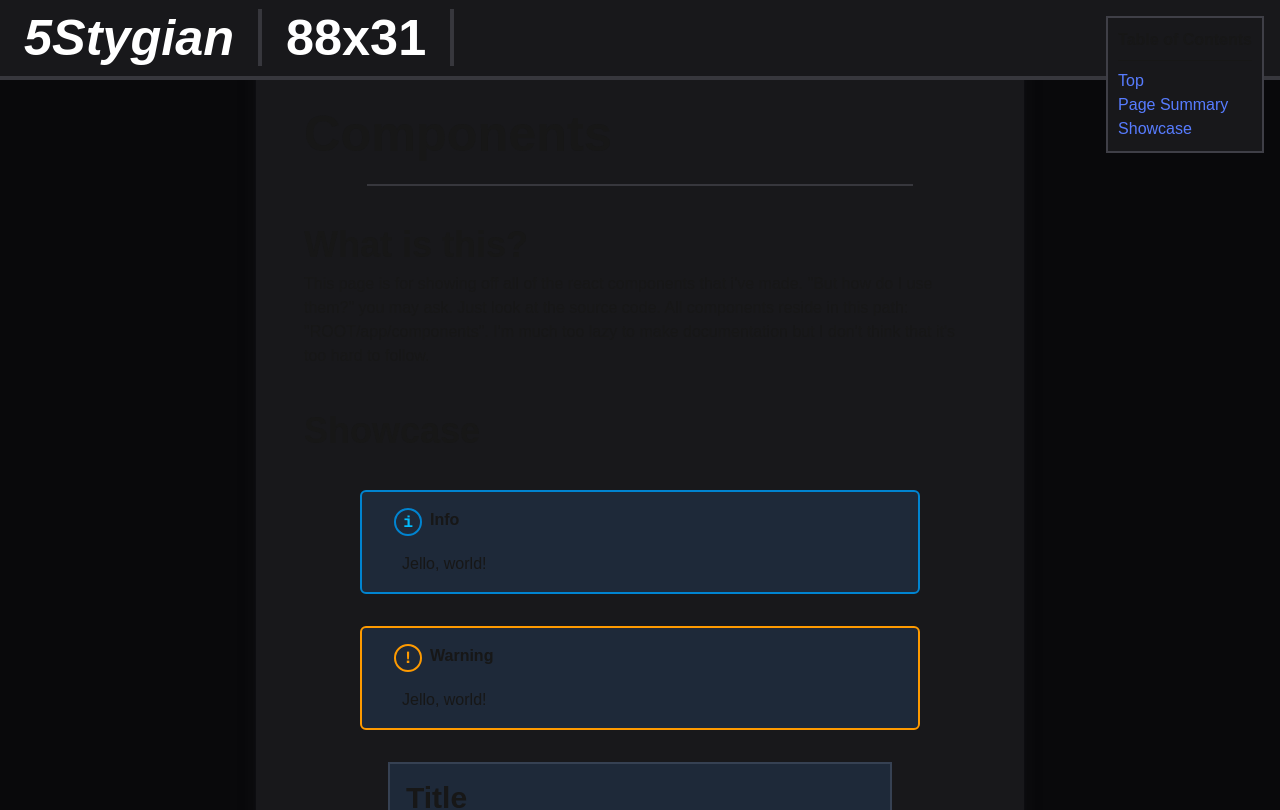
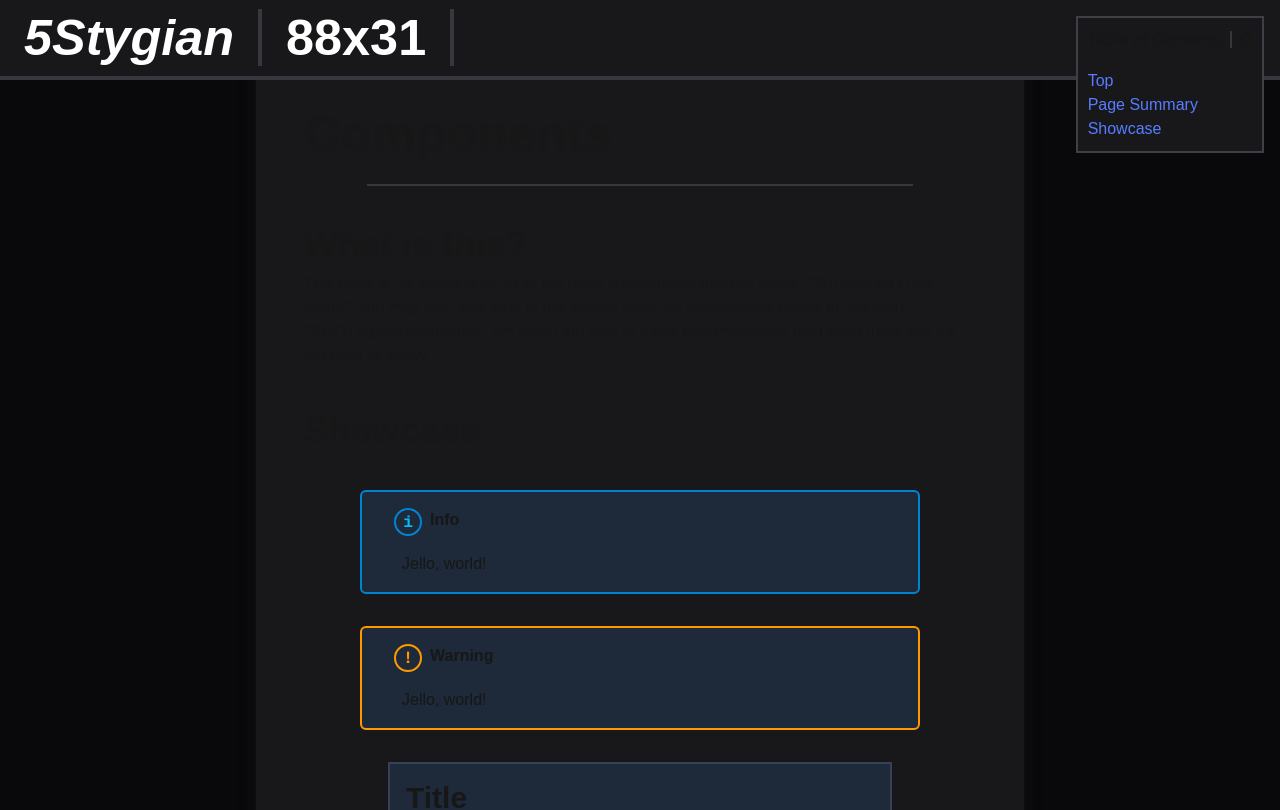
Before and after one commit to 5Stygian/5Stygian, a Next.js app: page /papers/components in a window 1280 px wide. Shown: the top 810 px of the page. Built offline with nearby package versions, Linux system fonts and the light colour scheme; a web font is replaced by a local one.

Commit message:
make the table of contents collapsible

```diff
--- a/src/app/components/toc/toc.tsx
+++ b/src/app/components/toc/toc.tsx
@@ -10,6 +10,11 @@ export default function TableOfContents() {
   useEffect(() => {
     const headerIds: Array<string> = [];
 
+    const collapse: HTMLSpanElement = document.getElementById("toc-collapse") as HTMLSpanElement;
+    const divider: HTMLHRElement = document.getElementById("toc-divider") as HTMLHRElement;
+    const contents: HTMLDivElement = document.getElementById("toc-contents") as HTMLDivElement;
+    let contentsAreCollapsed: boolean = false
+
     for (let i = 1; i <= 6; i++) {
       const headers = document.getElementsByTagName(`h${i}`);
 
@@ -19,15 +24,34 @@ export default function TableOfContents() {
     }
 
     setIds(headerIds);
+
+    collapse.addEventListener("click", (): void => {
+      contentsAreCollapsed = !contentsAreCollapsed;
+
+      contentsAreCollapsed ?
+        contents.className = "hidden" :
+        contents.className = "";
+    });
   }, []);
 
   return (
     <div className="fixed top-0 right-0 mt-4 mr-4 p-2.5 bg-zinc-900 border-2 border-zinc-700 z-9001">
+      <div>
         <strong>Table of Contents</strong>
-      <hr className="my-2" />
+        <span
+          id="toc-collapse"
+          className="ml-2 pl-2 font-extrabold border-l-2 border-l-zinc-500/35 select-none hover:cursor-pointer"
+        >
+          O
+        </span>
+      </div>
+      <div id="toc-contents">
+        <hr id="toc-divider" className="my-2" />
         {ids.map((id, index) => {
           const idNameArray: Array<string> = id.split("-");
-        let displayName: string = idNameArray.map(capitalize).join(" ");
+          let displayName: string = idNameArray
+            .map(capitalize)
+            .join(" ");
 
           return (
             <div key={index}>
@@ -36,5 +60,6 @@ export default function TableOfContents() {
           );
         })}
       </div>
+    </div>
   );
 }
```
Lines whose indentation alone changed are shown as unchanged.
